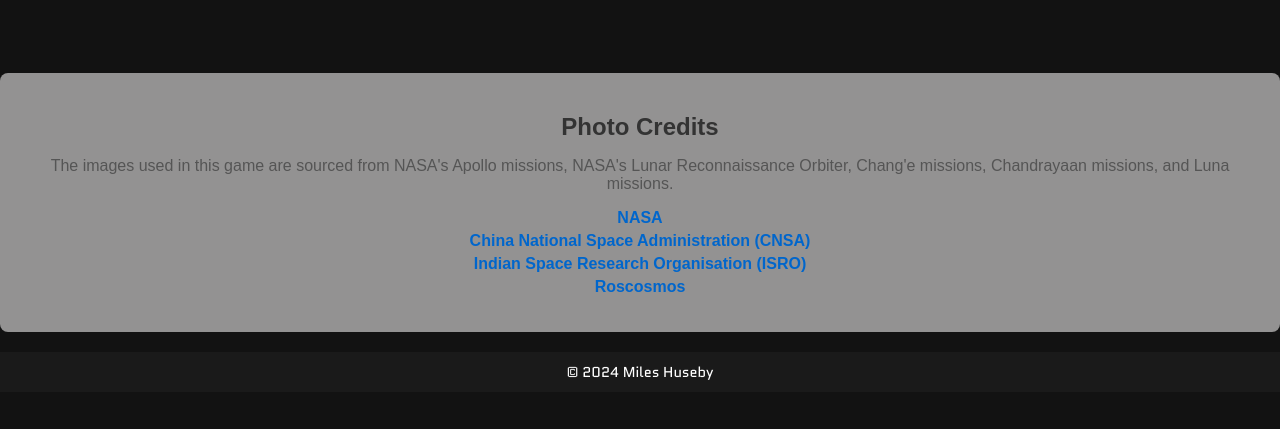
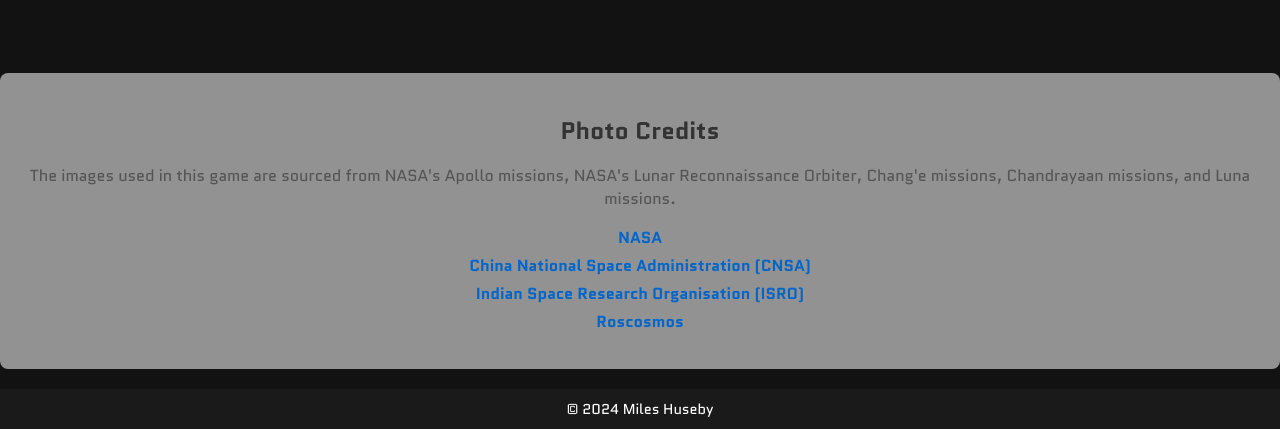
Before and after one commit to stvilla3/moonguessr2.0, a plain HTML site: page index.html in a window 1280 px wide. Shown: the part 956-1385 px from the top of the page. Before the commit the page ends 1348 px from the top, so only its background shows below. Drawn offline with Linux system fonts and the light colour scheme.

Commit message:
Clean style.css

```diff
--- a/style.css
+++ b/style.css
@@ -90,25 +90,25 @@
   #credits {
     margin-top: 40px;
     padding: 20px;
-    background-color: #939292; /* Light gray background for contrast */
+    background-color: #939292;
     text-align: center;
-    border-radius: 8px; /* Rounded edges for a polished look */
-    font-family: Arial, sans-serif; /* Default font for simplicity */
+    border-radius: 8px;
+    font-family: 'Quantico';
   }
 
   #credits h2 {
     font-size: 24px;
     margin-bottom: 10px;
-    color: #333; /* Dark text for readability */
+    color: #333;
   }
 
   #credits p {
     margin-bottom: 15px;
-    color: #555; /* Slightly lighter text for secondary content */
+    color: #555;
   }
 
   #credits ul {
-    list-style: none; /* Removes bullet points */
+    list-style: none;
     padding: 0;
   }
 
```
